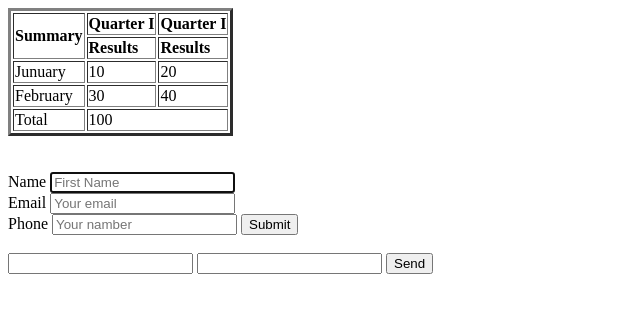
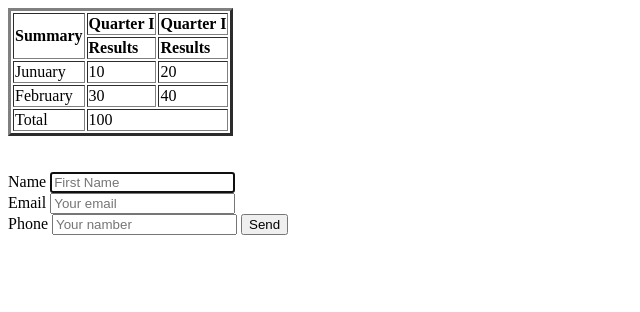
Before and after one commit to Oles88/home_3, a plain HTML site: page index.html in a window 1280 px wide. Shown: the whole page, without its empty margins (0-640 px from the left). Drawn offline with Linux system fonts and the light colour scheme.

Commit message:
add new file

```diff
--- a/index.html
+++ b/index.html
@@ -59,7 +59,7 @@
 </table>
 
 <br><br>
-<form id="contact" methor="post" action="form.php">
+<form id="contact" methor="post" action="https://formspree.io/oles188@meta.ua">
     <label for="name">Name</label>
     <input type="text" name="name" placeholder="First Name" autofocus="autofocus" />
     <br>
@@ -68,13 +68,8 @@
     <br>
     <label for="phone">Phone</label>
     <input type="text" name="Phone" placeholder="Your namber"/>
-     <input type="submit">
-     <br><br>
-     <form action="https://formspree.io/oles188@meta.ua"
-      method="POST">
-    <input type="text" name="name">
-    <input type="email" name="_replyto">
-    <input type="submit" value="Send">
+     <input type="submit" value="Send">
+
 </form>
 
 </form>
```
